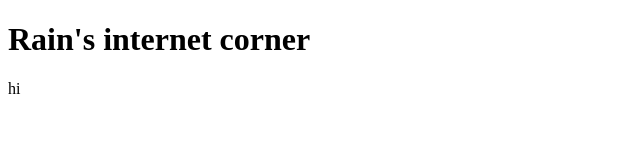
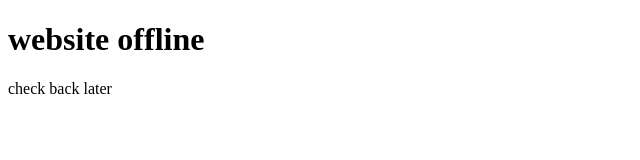
Before and after one commit to oxygenhater10/website, a plain HTML site: page index.html in a window 1280 px wide. Shown: the whole page, without its empty margins (0-640 px from the left). Drawn offline with Linux system fonts and the light colour scheme.

Commit message:
sitre not done yet

```diff
--- a/index.html
+++ b/index.html
@@ -1,10 +1,10 @@
 <!DOCTYPE html>
 <html>
     <head>
-        <title>Rain's website!</title>
+
     </head>
-    <body>
-        <h1>Rain's internet corner</h1>
-        <p>hi</p>
+   <h1>website offline</h1>
+   <p>check back later</p>
+
     </body>
     </html>
```
